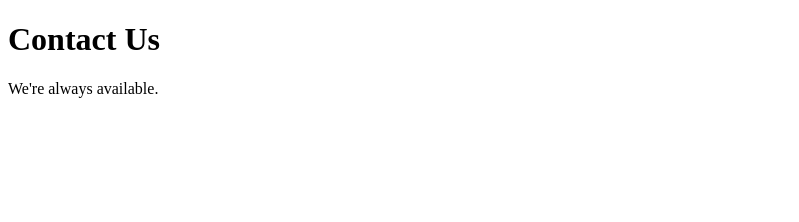
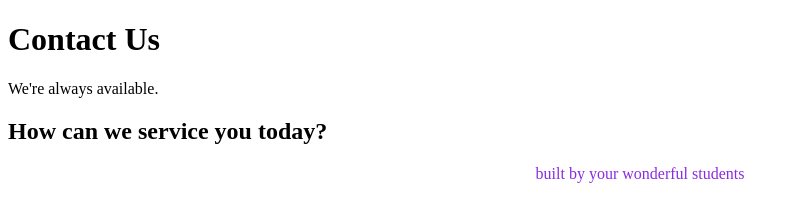
Before and after one commit to sbossi/devtools2021, a plain HTML site: page contact.html in a window 1280 px wide. Shown: the whole page, without its empty margins (0-799 px from the left). Drawn offline with Linux system fonts and the light colour scheme.

Commit message:
added text

```diff
--- a/contact.html
+++ b/contact.html
@@ -5,10 +5,18 @@
     <meta http-equiv="X-UA-Compatible" content="IE=edge">
     <meta name="viewport" content="width=device-width, initial-scale=1.0">
     <title>Call Me Today</title>
+    <style>
+        .attribute {
+            text-align: center;
+            color: blueviolet;
+        }
+    </style>
 </head>
 <body>
     <h1>Contact Us</h1>
     <span>We're always available.</span>
+    <h2>How can we service you today?</h2>
+    <footer class="attribute">built by your wonderful students</footer>
 
 </body>
 </html>
```
